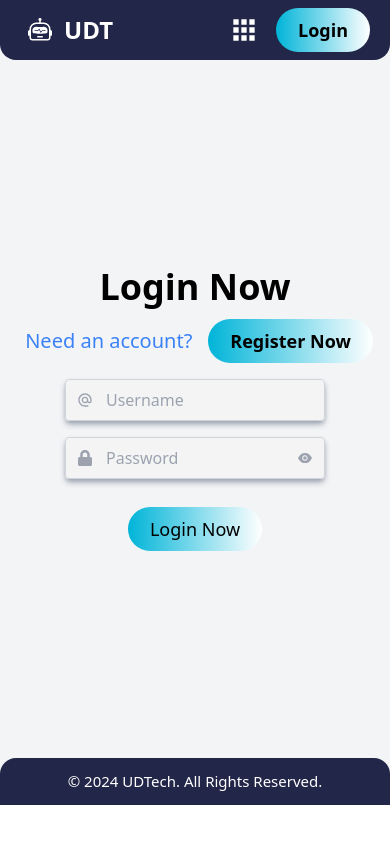
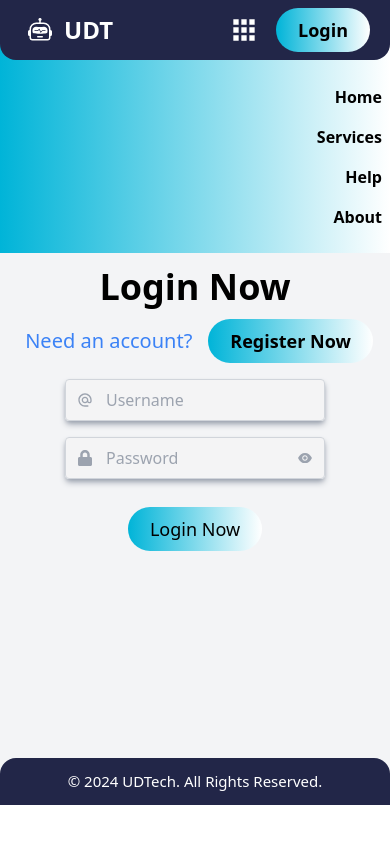
Before and after one commit to mhmAdmin1122/UDTech, a Next.js app: page /login in a window 390 px wide. Both pictures are taken after a click on the icon 243 px from the left and 30 px from the top of the page. Built offline with nearby package versions, Linux system fonts and the light colour scheme; no server answers.

Commit message:
drop down menu created

```diff
--- a/pages/Components/F/Footer.tsx
+++ b/pages/Components/F/Footer.tsx
@@ -11,7 +11,7 @@ import {
 
 const Footer = () => {
   return (
-    <footer className="footer-box flex relative z-40 rounded-t-[36px] flex-wrap items-center w-full justify-between bg-[#222648] text-[#fff] pt-[29px] pb-[28px] px-[28px]">
+    <footer className="footer-box flex relative z-30 rounded-t-[36px] flex-wrap items-center w-full justify-between bg-[#222648] text-[#fff] pt-[29px] pb-[28px] px-[28px]">
       <div className="address flex flex-wrap items-center gap-2">
         <FaLocationArrow />
         <h3 className="cursor-context-menu">
--- a/pages/Components/N/Navbar.tsx
+++ b/pages/Components/N/Navbar.tsx
@@ -10,6 +10,11 @@ import { CgMenuGridR } from "react-icons/cg";
 
 const Navbar = () => {
   const [isSticky, setIsSticky] = useState(false);
+  const [isShow, setIsShow] = useState(false);
+
+  const onShow = () => {
+    setIsShow((current) => !current);
+  };
 
   const handleScroll = () => {
     if (window.scrollY > 0) {
@@ -27,8 +32,9 @@ const Navbar = () => {
   }, []);
 
   return (
+    <div>
       <nav
-      className={`desk-menu-box flex overflow-hidden relative flex-wrap items-center rounded-b-[36px] w-full h-auto px-[28px] py-[8px] text-2xl font-semibold top-0 z-50 justify-between ${
+        className={`desk-menu-box flex overflow-hidden relative flex-wrap items-center rounded-b-[36px] w-full h-full px-[28px] py-[8px] text-2xl font-semibold top-0 z-50 justify-between ${
           isSticky
             ? "sticky bg-[#fff] text-[#000] shadow-md shadow-gray-300"
             : "bg-[#222648] text-[#fff]"
@@ -44,13 +50,6 @@ const Navbar = () => {
           </b>
           <h1>UDT</h1>
         </Link>
-      {/* <Link
-        href="/"
-        className="logo-box flex flex-wrap items-center relative z-40 gap-1"
-        title="Home"
-      >
-        <Image src={logo} alt="logo-int-acad" className="w-[45px] h-[60px]" />
-      </Link> */}
 
         <Image
           src={vectorpic1}
@@ -77,12 +76,31 @@ const Navbar = () => {
           </Link>
         </ul>
         <div className="flex items-center gap-4">
-        <b className="droper-icon-mob-menu">
+          <b className="droper-icon-mob-menu" onClick={onShow}>
             <CgMenuGridR className="cursor-pointer text-[2rem] hover:text-[#00b5d8]" />
           </b>
           <Profile />
         </div>
       </nav>
+      {isShow && (
+        <div className="hidden drop-down-menu-list">
+          <ul className="flex flex-col w-full items-end justify-center">
+            <Link href="/">
+              <li className="py-2">Home</li>
+            </Link>
+            <Link href="/services">
+              <li className="py-2">Services</li>
+            </Link>
+            <Link href="/help">
+              <li className="py-2">Help</li>
+            </Link>
+            <Link href="/help">
+              <li className="py-2">About</li>
+            </Link>
+          </ul>
+        </div>
+      )}
+    </div>
   );
 };
 
--- a/styles/Header.css
+++ b/styles/Header.css
@@ -37,4 +37,8 @@
   .footer-box {
     @apply rounded-t-[16px] py-3 flex items-center justify-center w-full;
   }
+
+  .drop-down-menu-list {
+    @apply flex w-full flex-col justify-start items-center bg-gradient-to-r font-semibold from-[#00B4D8] to-[#fff] text-black absolute left-0 pt-8 pb-4 px-2 top-[45px] z-40;
+  }
 }
--- a/styles/auth.css
+++ b/styles/auth.css
@@ -12,4 +12,8 @@
   }
 
   /* Register form */
+
+  .drop-down-menu{
+
+  }
 }
--- a/styles/button.css
+++ b/styles/button.css
@@ -1,3 +1,3 @@
 .btn-custom {
-  @apply bg-gradient-to-r cursor-pointer from-[#00B4D8] to-[#fff] py-2 px-[22px] rounded-[61px] text-[#000] transition-all ease-in-out duration-1000 text-lg;
+  @apply bg-gradient-to-r from-[#00B4D8] to-[#fff] py-2 px-[22px] rounded-[61px] text-[#000] transition-all ease-in-out duration-1000 text-lg cursor-pointer;
 }
```
Lines whose indentation alone changed are shown as unchanged.
